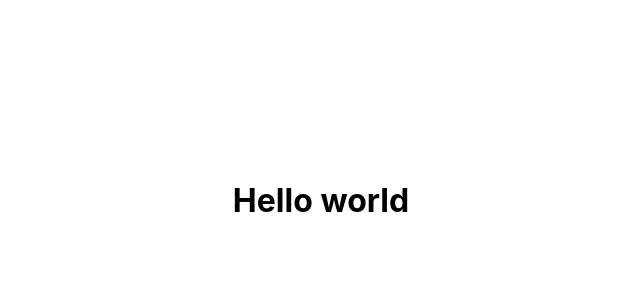
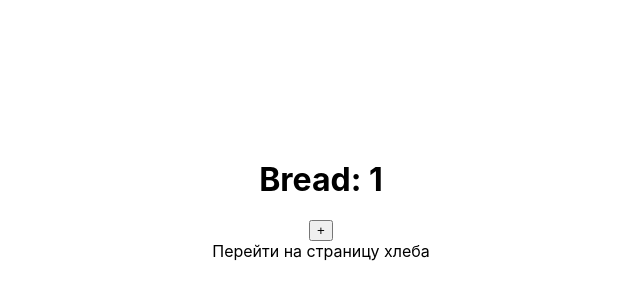
Before and after one commit to spanki22052/study-styled-component, a Next.js app in the folder styled-component/: page / in a window 1280 px wide. Shown: the part 200-500 px from the top of the page, without its empty margins (319-959 px from the left). Built offline with nearby package versions, Linux system fonts and the light colour scheme.

Commit message:
add some react-redux functionality

```diff
--- /dev/null
+++ b/styled-component/modules/counter.js
@@ -0,0 +1,10 @@
+const initialState = 1
+
+export default (state = initialState, action) => {
+  switch (action.type) {
+    case "ADD_COUNTER":
+      return state + action.addNumber;
+    default:
+      return state;
+  }
+};
--- /dev/null
+++ b/styled-component/modules/reducers.js
@@ -0,0 +1,6 @@
+import { combineReducers as CR } from "redux";
+import counter from "./counter"
+
+export default CR({
+    counter,
+});
--- a/styled-component/pages/index.js
+++ b/styled-component/pages/index.js
@@ -1,10 +1,23 @@
-import Head from 'next/head'
-import styles from '../styles/Home.module.css'
+import { useDispatch, useSelector } from "react-redux";
+import styles from "../styles/Home.module.css";
+import Link from "next/link";
 
 export default function Home() {
+  const product = useSelector((state) => state.counter);
+  const dispatch = useDispatch();
   return (
     <div className={styles.container}>
-      <h1>Hello world</h1>
+      <h1>Bread: {product}</h1>
+      <button
+        onClick={() => {
+          dispatch({ type: "ADD_COUNTER", addNumber: 5 });
+        }}
+      >
+        +
+      </button>
+      <Link href="/bread">
+        <a>Перейти на страницу хлеба</a>
+      </Link>
     </div>
-  )
+  );
 }
--- a/styled-component/store.js
+++ b/styled-component/store.js
@@ -1,16 +1,15 @@
 import { useMemo } from "react";
 import { createStore, applyMiddleware } from "redux";
+import reducers from "./modules/reducers";
 import { composeWithDevTools } from "redux-devtools-extension";
 
 let store;
 
-const initialState = [];
+const initialState = {};
 
 function initStore(preloadedState = initialState) {
   return createStore(
-    () => {
-      return ["hello", "from", "redux"];
-    },
+    reducers,
     preloadedState,
     composeWithDevTools(applyMiddleware())
   );
```
Also changed, not shown: styled-component/pages/bread.js (added, +15 -0 lines).
